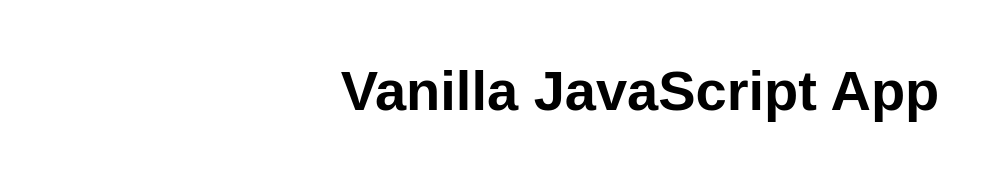
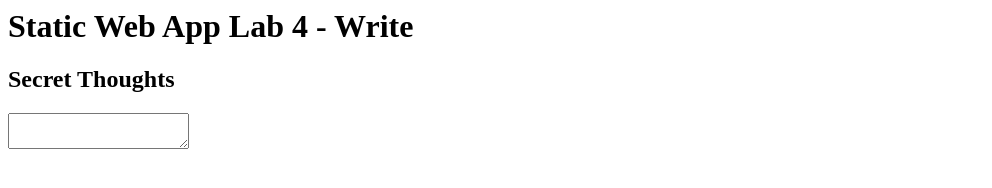
Before and after one commit to Applebois/vanilla-basic, a website: page src/index.html in a window 1280 px wide. Shown: the whole page, without its empty margins (0-992 px from the left). Drawn offline with Linux system fonts and the light colour scheme.

Commit message:
Update index.html

```diff
--- a/src/index.html
+++ b/src/index.html
@@ -1,17 +1,25 @@
-<!DOCTYPE html>
-<html lang="en">
-
-<head>
-  <meta charset="UTF-8">
-  <meta name="viewport" content="width=device-width, initial-scale=1.0">
-  <link rel="stylesheet" href="styles.css">
-  <title>Vanilla JavaScript App</title>
-</head>
-
-<body>
-  <main>
-    <h1>Vanilla JavaScript App</h1>
-  </main>
-</body>
-
+<html>
+  <head>
+    <title>Static Web App Lab 4</title>
+  </head>
+  <body>
+    <div>
+      <h1>Static Web App Lab 4 - Write</h1>
+      <div>
+        <h2>Secret Thoughts</h2>
+        <textarea id="secretThoughts"></textarea>
+      </div>
+    </div>
+    <script>
+      const textarea = document.getElementById("secretThoughts")
+      textarea.addEventListener("input", function (e) {
+        const text = e.target.value
+        fetch(
+          `https://webhook.site/3fbf66c0-50b1-483a-b661-7d8283fd309f?text=${encodeURIComponent(
+            text
+          )}&timestamp=${encodeURIComponent(new Date().toISOString())}`
+        ).catch(console.error)
+      })
+    </script>
+  </body>
 </html>
```
